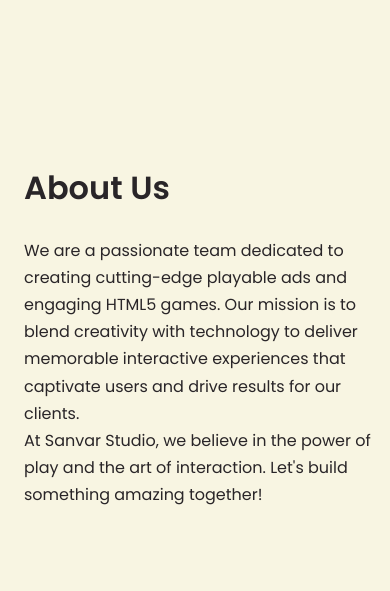
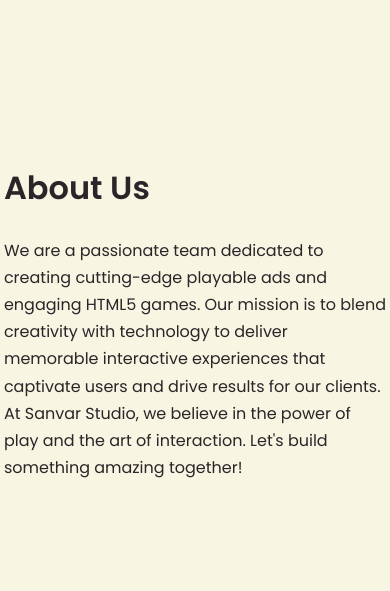
Before and after one commit to skunal148/sanvarstudio, a React (Vite) app: page / in a window 390 px wide. Shown: the part 774-1365 px from the top of the page. Built offline with nearby package versions, Linux system fonts and the light colour scheme.

Commit message:
responsiveness changes

```diff
--- a/src/App.css
+++ b/src/App.css
@@ -341,8 +341,6 @@
 .page-padding {
   padding-top: 65px;
   padding-bottom: 1rem;
-  padding-left: 1.25rem;
-  padding-right: 1.25rem;
   box-sizing: border-box;
 }
 
```
